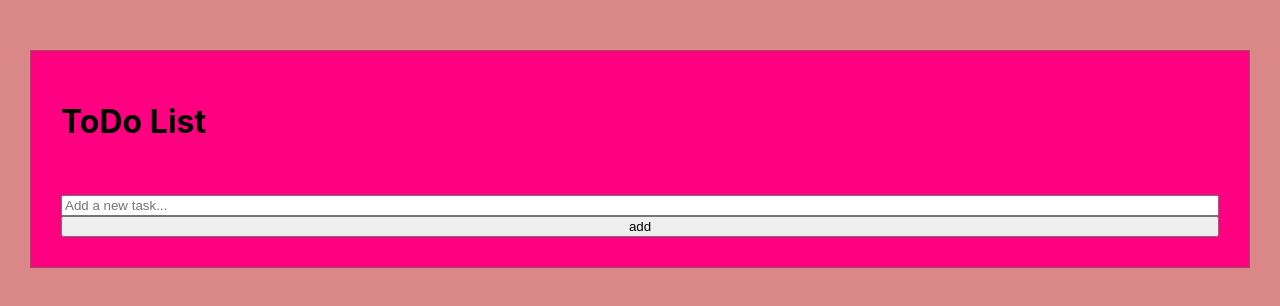
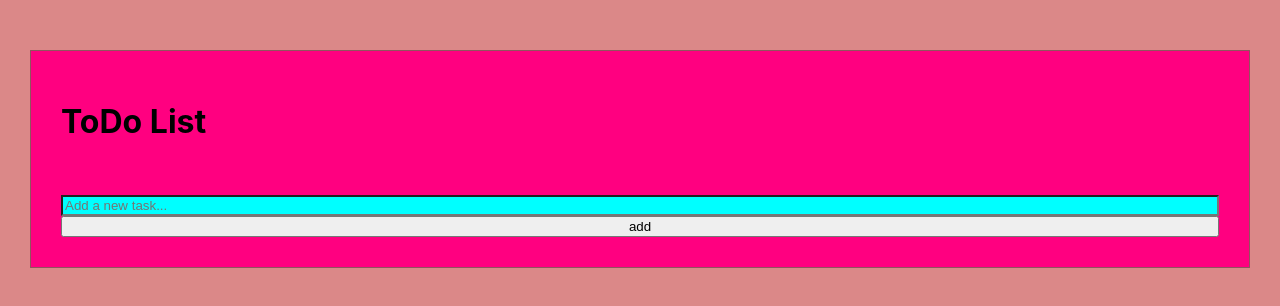
Before and after one commit to mayarsamir82/todo-list, a React (Create React App) app: page / in a window 1280 px wide. Shown: the top 306 px of the page. Built offline with nearby package versions, Linux system fonts and the light colour scheme.

Commit message:
added a background color for input

```diff
--- a/src/App.css
+++ b/src/App.css
@@ -3,6 +3,7 @@
     padding: 30px;
     margin: 50px 30px;
     background-color:rgb(255, 0, 128);
+
 }
 
 /* App.css */
@@ -38,5 +39,12 @@ cursor: pointer;
 
 .done {
 
-    text-decoration: line-through;
+    text-decoration:line-through;
 }
+
+
+
+.input {
+ background-color: aqua;
+  color: rgb(0, 0, 0);
+}
```
